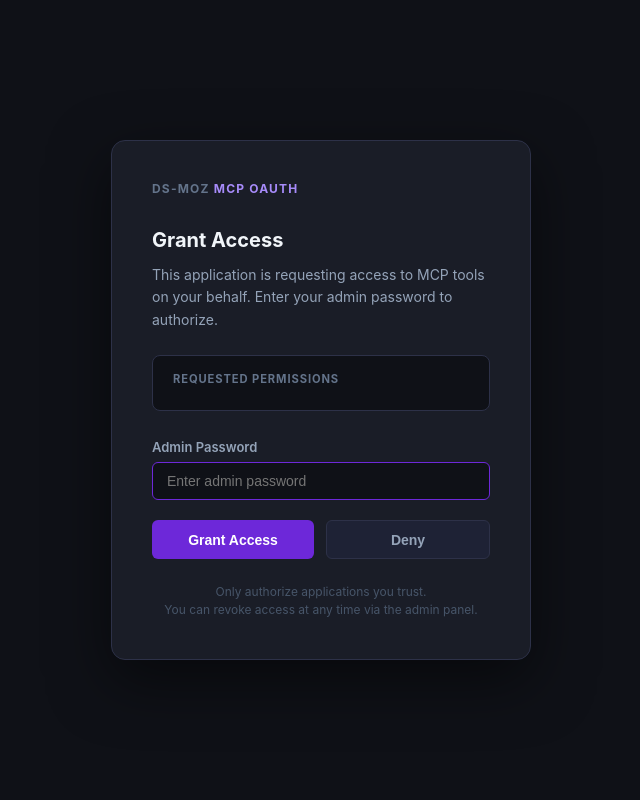
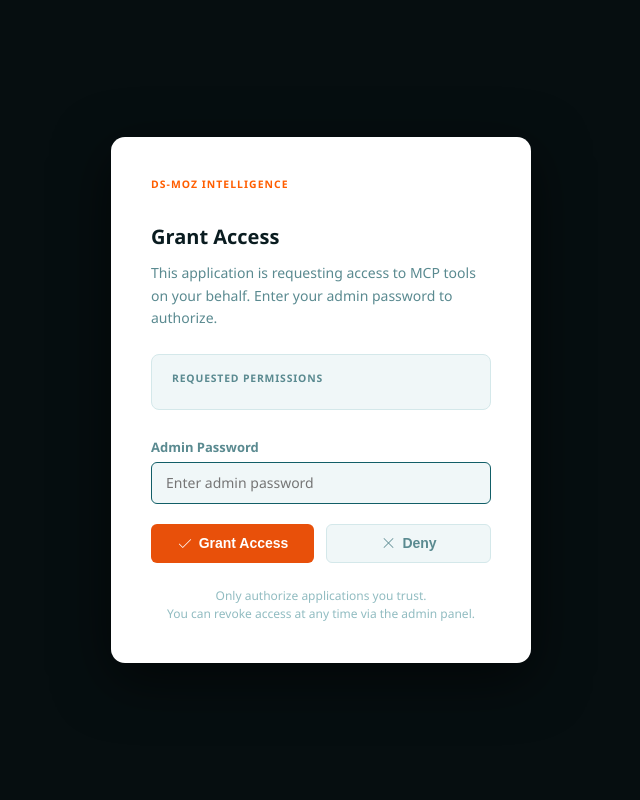
Before and after one commit to dsmoz/mcp-oauth-server, a FastAPI app: template src/admin/templates/consent.html in a window 1280 px wide. Shown: the whole page, without its empty margins (319-959 px from the left). Run offline with FastAPI, Linux system fonts and the light colour scheme; the template is opened without the code that fills it, so the values that code supplies are empty; parts of the project's set-up code (start-up, migrations or seed data) failed here and were passed over.

Commit message:
feat: rebrand consent page — light card layout

```diff
--- a/src/admin/templates/consent.html
+++ b/src/admin/templates/consent.html
@@ -4,13 +4,13 @@
   <meta charset="UTF-8">
   <meta name="viewport" content="width=device-width, initial-scale=1.0">
   <title>Grant Access — DS-MOZ MCP OAuth</title>
+  <link rel="stylesheet" href="https://unpkg.com/@phosphor-icons/web@2.1.1/src/light/style.css">
   <style>
     *, *::before, *::after { box-sizing: border-box; margin: 0; padding: 0; }
 
     body {
-      font-family: -apple-system, BlinkMacSystemFont, "Segoe UI", Roboto, sans-serif;
-      background: #0f1117;
-      color: #e2e8f0;
+      font-family: 'Avenir Next', 'Avenir', 'Segoe UI', Helvetica Neue, Arial, sans-serif;
+      background: #060E10;
       min-height: 100vh;
       display: flex;
       align-items: center;
@@ -18,68 +18,65 @@
       padding: 1.5rem;
     }
 
-    .consent-card {
-      background: #1a1d27;
-      border: 1px solid #2d3148;
+    .card {
+      background: #ffffff;
       border-radius: 14px;
       padding: 2.5rem;
       max-width: 420px;
       width: 100%;
-      box-shadow: 0 20px 60px rgba(0,0,0,0.5);
+      box-shadow: 0 16px 56px rgba(0,0,0,0.6);
     }
 
-    .logo {
-      font-size: 0.75rem;
+    .brand {
+      font-size: 0.65rem;
       font-weight: 700;
       text-transform: uppercase;
       letter-spacing: 0.1em;
-      color: #64748b;
+      color: #FF5E00;
       margin-bottom: 2rem;
     }
-
-    .logo span { color: #a78bfa; }
 
     h1 {
       font-size: 1.25rem;
       font-weight: 700;
-      color: #f1f5f9;
+      color: #0A1C20;
       margin-bottom: 0.5rem;
     }
 
     .client-name {
       font-size: 1.5rem;
       font-weight: 800;
-      color: #a78bfa;
+      color: #E8500A;
       margin-bottom: 0.75rem;
     }
 
     .description {
       font-size: 0.875rem;
-      color: #94a3b8;
+      color: #5A8A90;
       line-height: 1.6;
       margin-bottom: 1.5rem;
     }
 
     .scopes {
-      background: #0f1117;
-      border: 1px solid #2d3148;
+      background: #F0F7F8;
+      border: 1px solid #D4E8EA;
       border-radius: 8px;
       padding: 1rem 1.25rem;
       margin-bottom: 1.75rem;
     }
 
     .scopes-label {
-      font-size: 0.7rem;
+      font-size: 0.65rem;
       font-weight: 700;
       text-transform: uppercase;
       letter-spacing: 0.08em;
-      color: #64748b;
+      color: #5A8A90;
       margin-bottom: 0.5rem;
     }
 
     .scope-item {
       font-size: 0.875rem;
-      color: #e2e8f0;
+      color: #0A1C20;
       display: flex;
       align-items: center;
       gap: 0.5rem;
@@ -91,7 +88,7 @@
       width: 6px;
       height: 6px;
       border-radius: 50%;
-      background: #4ade80;
+      background: #3DD68C;
       flex-shrink: 0;
     }
 
@@ -102,66 +99,69 @@
       margin-bottom: 0.4rem;
       font-size: 0.8125rem;
       font-weight: 600;
-      color: #94a3b8;
+      color: #5A8A90;
     }
 
     input[type="password"] {
       width: 100%;
       padding: 0.65rem 0.875rem;
-      background: #0f1117;
-      border: 1px solid #2d3148;
+      background: #F0F7F8;
+      border: 1px solid #D4E8EA;
       border-radius: 6px;
-      color: #e2e8f0;
+      color: #0A1C20;
       font-size: 0.875rem;
+      font-family: inherit;
       outline: none;
       transition: border-color 0.15s;
     }
 
-    input[type="password"]:focus { border-color: #6d28d9; }
+    input[type="password"]:focus { border-color: #115E67; }
 
     .error-box {
-      background: #450a0a;
-      border: 1px solid #7f1d1d;
+      background: #FFF0F0;
+      border: 1px solid #FFBDBD;
       border-radius: 6px;
       padding: 0.65rem 1rem;
-      color: #fca5a5;
+      color: #C0392B;
       font-size: 0.8125rem;
       margin-bottom: 1rem;
     }
 
-    .btn-group {
-      display: flex;
-      gap: 0.75rem;
-    }
+    .btn-group { display: flex; gap: 0.75rem; }
 
     .btn {
       flex: 1;
+      display: inline-flex;
+      align-items: center;
+      justify-content: center;
+      gap: 0.375rem;
       padding: 0.65rem 1rem;
       border-radius: 6px;
       font-size: 0.875rem;
       font-weight: 600;
       cursor: pointer;
       border: none;
-      text-align: center;
       transition: opacity 0.15s;
     }
 
     .btn:hover { opacity: 0.85; }
-    .btn-grant { background: #6d28d9; color: #fff; }
-    .btn-deny { background: #1e2235; color: #94a3b8; border: 1px solid #2d3148; }
+    .btn i { font-size: 16px; }
+
+    .btn-grant { background: #E8500A; color: #fff; }
+    .btn-deny  { background: #F0F7F8; color: #5A8A90; border: 1px solid #D4E8EA; }
 
     .footer-note {
       margin-top: 1.5rem;
       font-size: 0.75rem;
-      color: #475569;
+      color: #91BCC1;
       text-align: center;
       line-height: 1.5;
     }
   </style>
 </head>
 <body>
-  <div class="consent-card">
-    <div class="logo">DS-MOZ <span>MCP OAuth</span></div>
+  <div class="card">
+    <div class="brand">DS-MOZ Intelligence</div>
 
     <h1>Grant Access</h1>
     <div class="client-name">{{ client_name }}</div>
@@ -191,9 +191,13 @@
       </div>
 
       <div class="btn-group">
-        <button type="submit" class="btn btn-grant">Grant Access</button>
+        <button type="submit" class="btn btn-grant">
+          <i class="ph-light ph-check"></i> Grant Access
+        </button>
         <button type="button" class="btn btn-deny"
-                onclick="window.history.back()">Deny</button>
+                onclick="window.history.back()">
+          <i class="ph-light ph-x"></i> Deny
+        </button>
       </div>
     </form>
 
```
